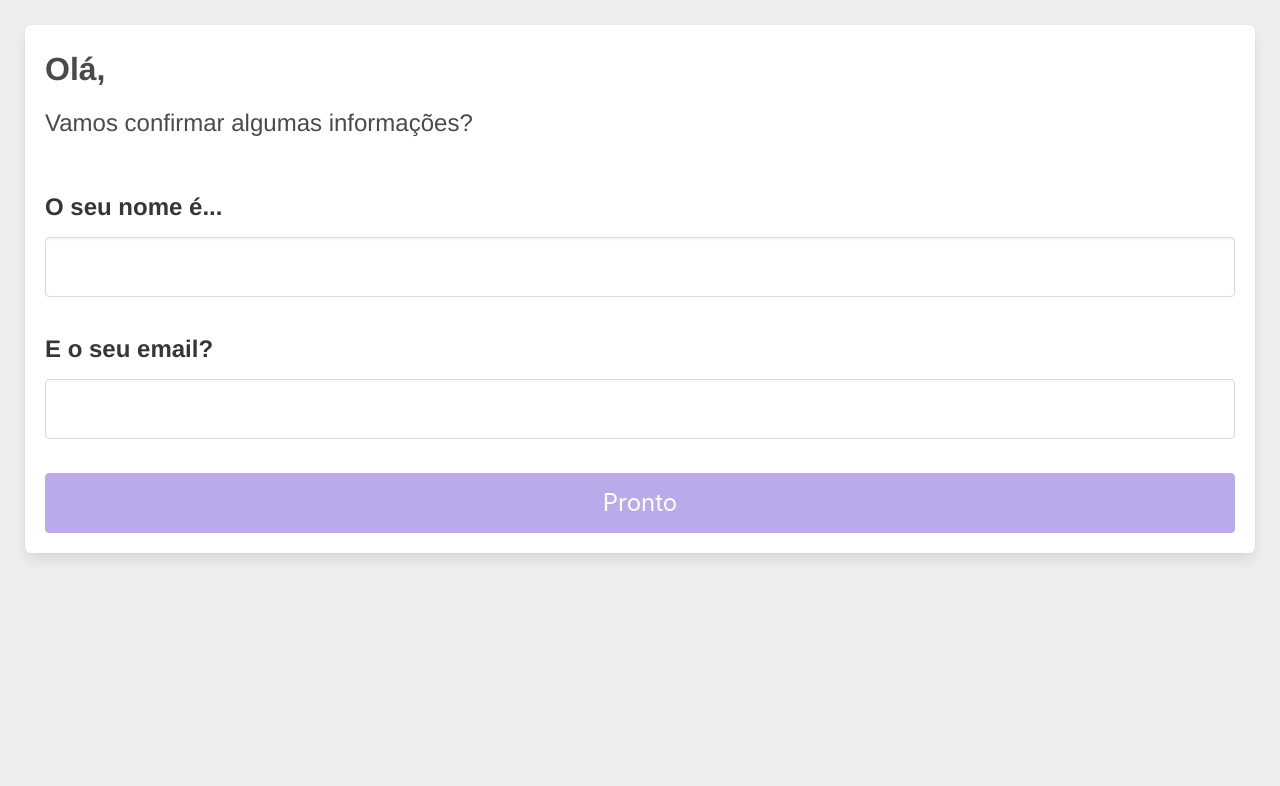
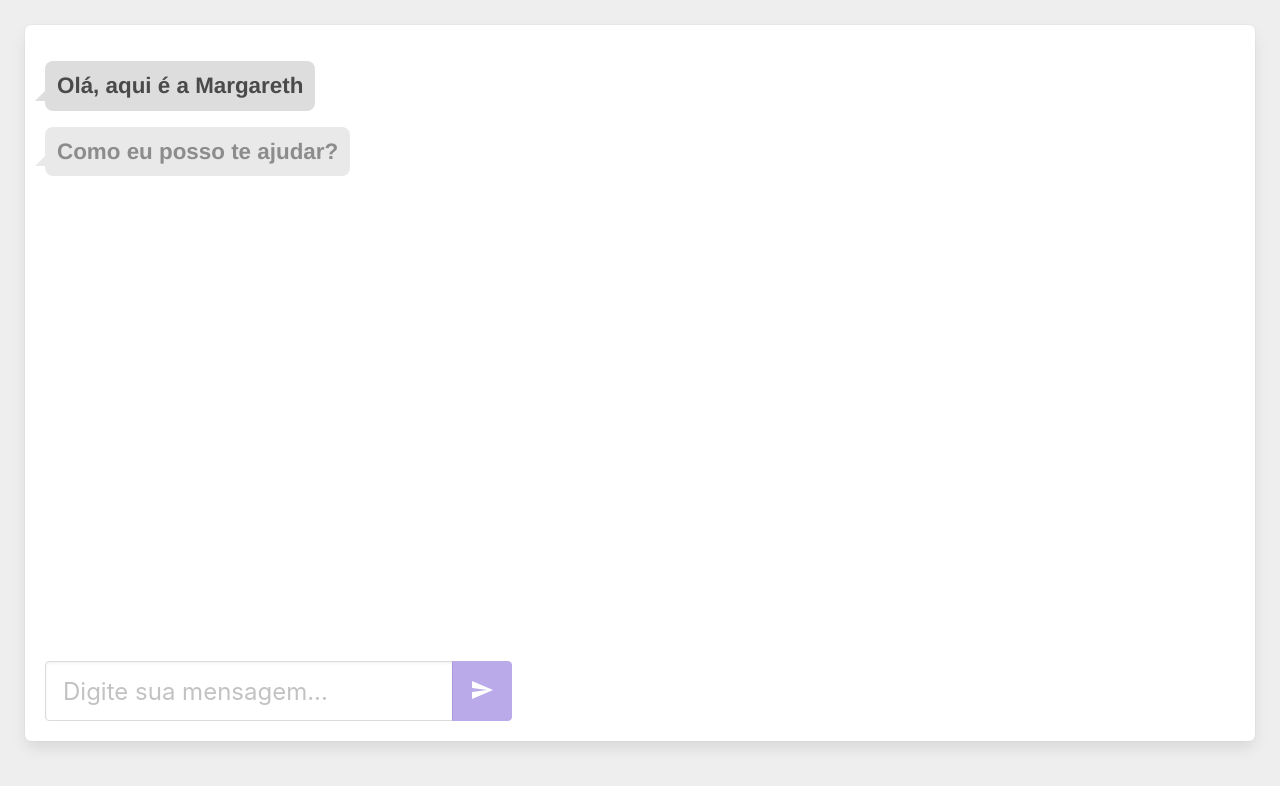
Before and after one commit to italohdc/hackathon-turismo-digital, a Vue app: page /page-6 in a window 1280 px wide. Before the commit this address led to /page-1. Shown: the top 786 px of the page. Built offline with nearby package versions, Linux system fonts and the light colour scheme.

Commit message:
Chat page

```diff
--- a/package.json
+++ b/package.json
@@ -10,7 +10,9 @@
   "dependencies": {
     "buefy": "^0.8.8",
     "core-js": "^3.4.3",
+    "epic-spinners": "^1.1.0",
     "vue": "^2.6.10",
+    "vue-quick-chat": "^1.0.7",
     "vue-router": "^3.1.3",
     "vuex": "^3.1.2"
   },
--- a/src/App.vue
+++ b/src/App.vue
@@ -2,7 +2,7 @@
   <div id="app">
     <div class="aligner">
       <div class="blank-align"></div>
-      <div class="box full-height is-vcentered">
+      <div class="box full-height flex-align">
         <transition name="fade">
           <router-view/>
         </transition>
@@ -31,6 +31,25 @@
 <style lang="scss" scoped>
 .full-height {
   height: 100%;
+  margin-top: auto;
+  margin-bottom: auto;
+}
+
+.flex-align {
+  display: -ms-flexbox;
+  display: -webkit-flex;
+  display: flex;
+
+  -ms-flex-align: center;
+  -webkit-align-items: center;
+  -webkit-box-align: center;
+
+  align-items: center;
+}
+
+.blank-align {
+  height: 100%;
+  margin: auto;
 }
 
 .fade-enter-active {
--- /dev/null
+++ b/src/components/molecules/ChatBox.vue
@@ -0,0 +1,100 @@
+<template>
+  <div class="main-container">
+    <div
+      :class="[
+        'message-container',
+        { 'message-is-from-user': isFromUser },
+        { 'message-not-from-user': !isFromUser },
+      ]"
+    >
+      <div
+        :class="[
+          'chatbox',
+          { 'chat-is-from-user': isFromUser },
+          { 'chat-not-from-user': !isFromUser },
+        ]"
+      ><slot></slot></div>
+    </div>
+  </div>
+</template>
+
+<script>
+export default {
+  name: 'ChatBox',
+  props: {
+    isFromUser: Boolean,
+  },
+};
+</script>
+
+<style lang="scss" scoped>
+.main-container {
+  width: 100%;
+  margin-top: 16px;
+  margin-bottom: 16px;
+}
+
+.message-not-from-user {
+  padding-right: 20%;
+  margin-right: auto;
+}
+
+.message-is-from-user {
+  padding-left: 20%;
+  margin-left: auto;
+}
+
+.message-container {
+  width: fit-content;
+}
+
+.chat-not-from-user {
+  background-color: #dddddd;
+  position: relative;
+
+  &:after {
+    content: '';
+    position: absolute;
+    left: 0;
+    bottom: 10px;
+    width: 0;
+    height: 0;
+    border: 12px solid transparent;
+    border-right-color: #dddddd;
+    border-left: 0;
+    border-bottom: 0;
+    margin-top: -10px;
+    margin-left: -10px;
+  }
+}
+
+.chat-is-from-user {
+  background-color: #00aabb;
+  position: relative;
+  color: white;
+
+  &:after {
+    content: '';
+    position: absolute;
+    right: 0;
+    bottom: 10px;
+    width: 0;
+    height: 0;
+    border: 12px solid transparent;
+    border-left-color: #00aabb;
+    border-right: 0;
+    border-bottom: 0;
+    margin-top: -10px;
+    margin-right: -10px;
+  }
+}
+
+.chatbox {
+  border-radius: 8px;
+  padding: 8px 12px;
+  font-size: 1.4em;
+  font-weight: bold;
+  width: fit-content;
+  min-height: 32px;
+}
+</style>
--- a/src/router/index.js
+++ b/src/router/index.js
@@ -46,6 +46,11 @@ const routes = [
     component: () => import(/* webpackChunkName: "pages" */ '../views/wireframes/ChooseAction.vue'),
   },
   {
+    path: '/page-6',
+    name: 'page-6',
+    component: () => import(/* webpackChunkName: "pages" */ '../views/wireframes/Messenger.vue'),
+  },
+  {
     path: '*',
     redirect: 'page-1',
   },
--- a/src/views/wireframes/ChooseAction.vue
+++ b/src/views/wireframes/ChooseAction.vue
@@ -1,16 +1,37 @@
 <template>
   <div>
-    <p class="is-size-4">
+    <div class="has-text-centered mb-3">
+      <PersonaPic class="center" />
+    </div>
+
+    <p class="is-size-4 mb-5">
       Agora que eu te conheço, o que você quer fazer?
     </p>
 
-    <b-button class="is-primary mt-4 mb-5" expanded>Roteiro</b-button>
-    <b-button class="is-primary" expanded>Preparar Viagem</b-button>
+    <b-button
+      class="is-primary mt-4 mb-5"
+      size="is-large"
+      tag="router-link"
+      to="/page-6"
+      expanded
+    >Roteiro</b-button>
+    <b-button
+      class="is-primary"
+      size="is-large"
+      tag="router-link"
+      to="/page-6"
+      expanded
+    >Preparar Viagem</b-button>
   </div>
 </template>
 
 <script>
+import PersonaPic from '../../components/atoms/PersonaPic.vue';
+
 export default {
   name: 'ChooseAction',
+  components: {
+    PersonaPic,
+  },
 };
 </script>
--- a/src/views/wireframes/FormContainer.vue
+++ b/src/views/wireframes/FormContainer.vue
@@ -74,7 +74,7 @@ export default {
   methods: {
     goNext() {
       const { position } = this;
-      if (position >= this.questions.length - 1) this.$router.push('/pages-5');
+      if (position >= this.questions.length - 1) this.$router.push('/page-5');
       else this.position = this.position + 1;
     },
   },
--- /dev/null
+++ b/src/views/wireframes/Messenger.vue
@@ -0,0 +1,124 @@
+<template>
+  <div class="messenger-app">
+    <div class="messenger-chat">
+      <transition-group name="fade">
+        <ChatBox
+          v-for="(message, index) in messages"
+          :key="`msg-${index}`"
+          :isFromUser="message.isFromUser"
+        >
+          {{ message.text }}
+        </ChatBox>
+      </transition-group>
+
+      <ChatBox v-if="isTyping">
+        <hollow-dots-spinner
+          class="m-3"
+          :animation-duration="1200"
+          :dot-size="12"
+          :dots-num="3"
+          color="#2c3e50"
+        />
+      </ChatBox>
+    </div>
+
+    <div>
+      <b-field>
+        <b-input
+          v-model="newMessage"
+          size="is-large"
+          placeholder="Digite sua mensagem..."
+          @keydown.native.enter="sendNewMessage()"
+        />
+        <p class="control">
+          <b-button
+            class="button is-primary"
+            size="is-large"
+            @click="sendNewMessage()"
+            :disabled="!newMessage"
+          >
+            <b-icon
+              icon="send"
+            />
+          </b-button>
+        </p>
+      </b-field>
+    </div>
+  </div>
+</template>
+
+<script>
+import { HollowDotsSpinner } from 'epic-spinners';
+import ChatBox from '../../components/molecules/ChatBox.vue';
+
+function timeout(ms) {
+  return new Promise(resolve => setTimeout(resolve, ms));
+}
+
+export default {
+  name: 'Messages',
+  components: {
+    ChatBox,
+    HollowDotsSpinner,
+  },
+  data: () => ({
+    messages: [],
+    newMessage: '',
+    isTyping: false,
+  }),
+  methods: {
+    sendNewMessage() {
+      this.messages.push({
+        isFromUser: true,
+        text: this.newMessage,
+      });
+
+      this.newMessage = '';
+    },
+  },
+  async created() {
+    this.isTyping = true;
+
+    await timeout(2000);
+    this.messages.push({
+      isFromUser: false,
+      text: 'Olá, aqui é a Margareth',
+    });
+
+    this.isTyping = false;
+    await timeout(800);
+    this.isTyping = true;
+
+    await timeout(2000);
+    this.messages.push({
+      isFromUser: false,
+      text: 'Como eu posso te ajudar?',
+    });
+
+    this.isTyping = false;
+  },
+};
+</script>
+
+<style lang="scss" scoped>
+.messenger-app {
+  width: 100%;
+  min-height: 80vh;
+}
+
+.messenger-chat {
+  min-height: 75vh;
+}
+
+.input-bar {
+  margin-top: auto;
+}
+
+.fade-enter-active, .fade-leave-active {
+  transition: opacity .5s;
+}
+
+.fade-enter, .fade-leave-to {
+  opacity: 0;
+}
+</style>
```
Also changed, not shown: 1 other file (tests, documents, lock files or other folders).
